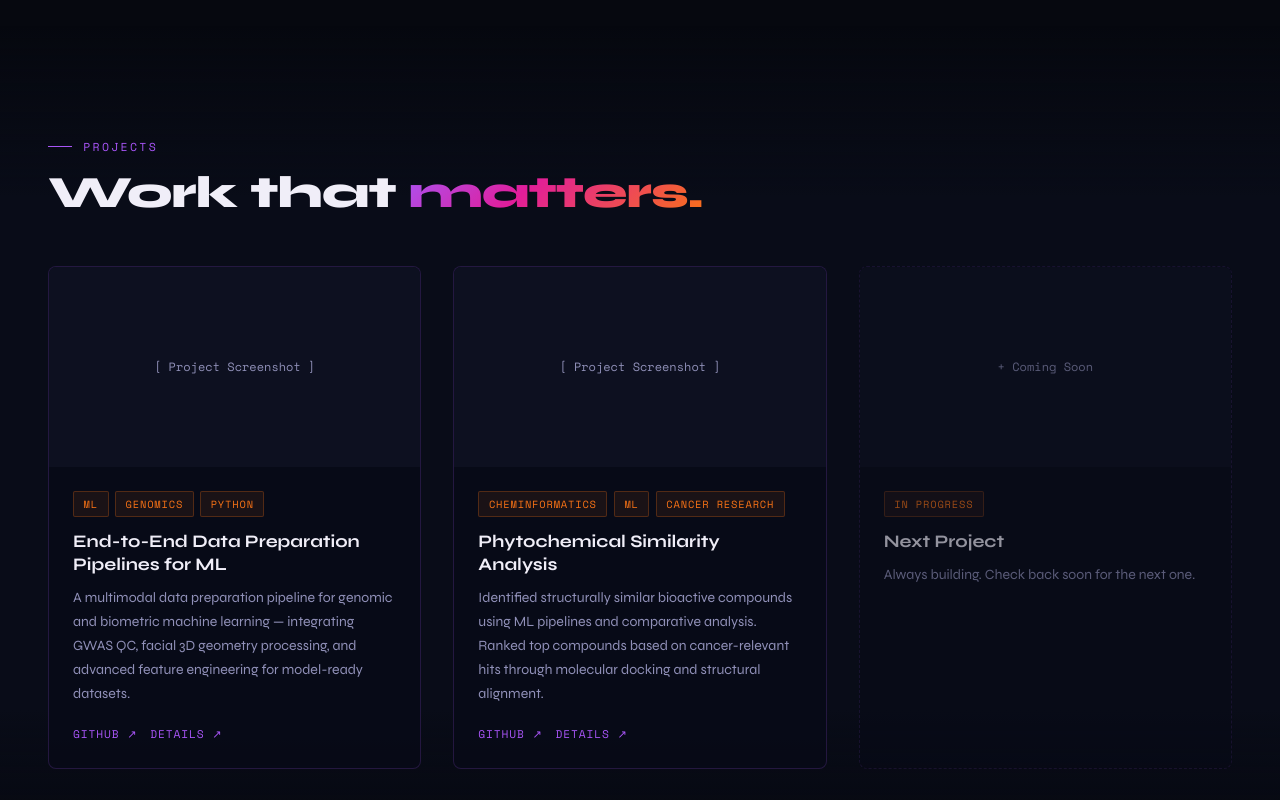
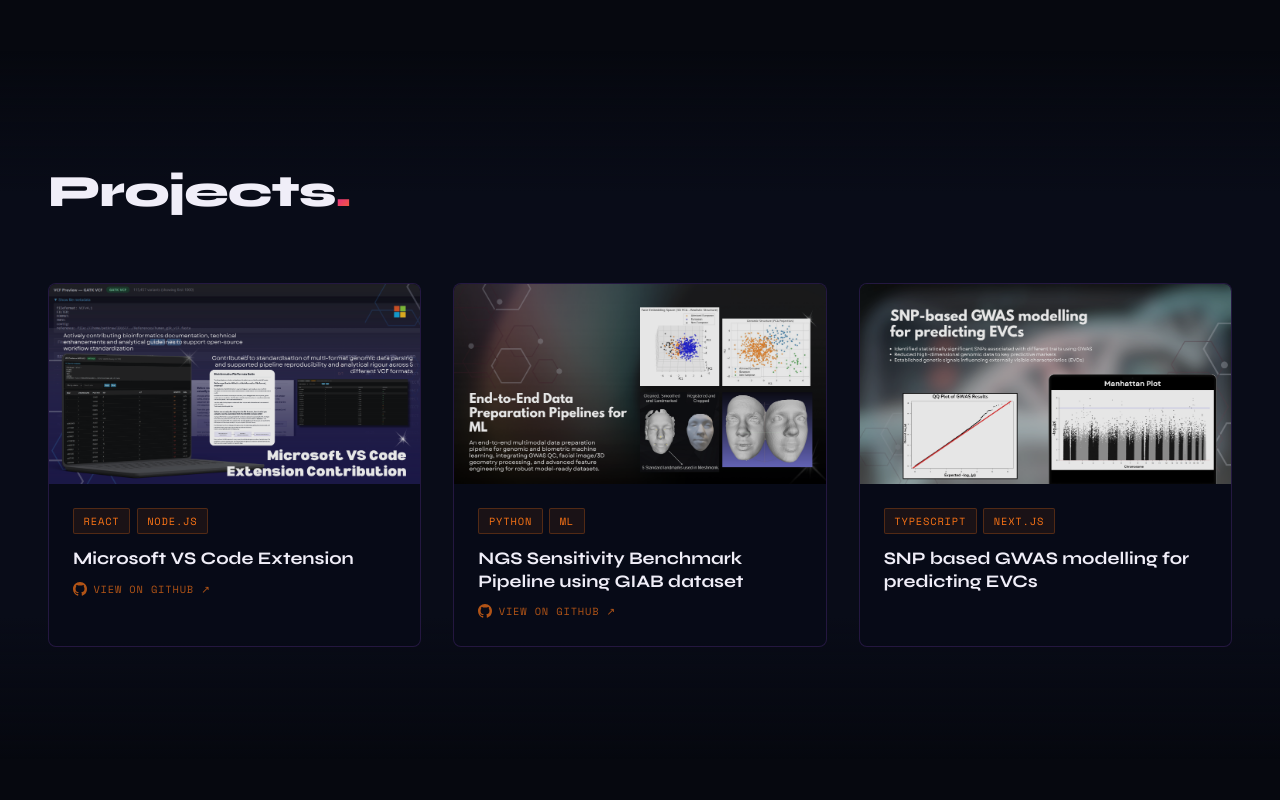
Before and after one commit to fatimasyed10/Portfolio, a plain HTML site: page index.html in a window 1280 px wide. Shown: the part 1500-2300 px from the top of the page. Drawn offline with nearby package versions, Linux system fonts and the light colour scheme.

Commit message:
update portfolio

```diff
--- a/index.html
+++ b/index.html
@@ -168,9 +168,10 @@
  .hero-name {
   font-size: clamp(3.5rem, 6vw, 5.5rem);
   font-weight: 800;
-    line-height: 1.0;
+  line-height: 1.3;
   letter-spacing: -0.02em;
   margin-bottom: 0.4rem;
+  padding-bottom: 0.3em;
 }
   .hero-name .accent {
     background: linear-gradient(135deg, #a855f7 0%, #e11d9a 40%, #f97316 100%);
@@ -272,7 +273,9 @@
   font-weight: 800;
   letter-spacing: -0.02em;
   margin-bottom: 3rem;
-    line-height: 1.1;
+  line-height: 1.3;
+  padding-bottom: 0.3em;
+  overflow: visible;
 }
 
   .about-grid {
@@ -325,12 +328,14 @@
   padding: 7rem 3rem;
   background: linear-gradient(180deg, transparent, var(--bg2) 20%, var(--bg2) 80%, transparent);
 }
+
 .projects-grid {
   display: grid;
   grid-template-columns: repeat(auto-fit, minmax(340px, 1fr));
   gap: 2rem;
   margin-top: 1rem;
 }
+
 .grad-text {
   background: linear-gradient(135deg, #a855f7 0%, #e11d9a 40%, #f97316 100%);
   -webkit-background-clip: text;
@@ -338,14 +343,21 @@
   background-clip: text;
 }
 
+/* ─── CARD BASE ─── */
 .project-card {
   background: var(--card);
   border: 1px solid var(--border);
   border-radius: 8px;
   overflow: hidden;
-    transition: all 0.35s cubic-bezier(0.4,0,0.2,1);
   position: relative;
+  transition: border-color 0.35s cubic-bezier(0.4,0,0.2,1),
+              transform 0.35s cubic-bezier(0.4,0,0.2,1),
+              box-shadow 0.35s cubic-bezier(0.4,0,0.2,1);
+  text-decoration: none;   /* for the <a> linked cards */
+  display: block;
+  color: inherit;
 }
+
 .project-card::before {
   content: '';
   position: absolute;
@@ -354,14 +366,24 @@
   opacity: 0;
   transition: opacity 0.3s;
   pointer-events: none;
+  z-index: 1;
 }
+
 .project-card:hover {
   border-color: #f97316;
   transform: translateY(-6px);
   box-shadow: 0 20px 60px rgba(0,0,0,0.4), 0 0 0 1px rgba(249,115,22,0.4);
 }
+
 .project-card:hover::before { opacity: 1; }
 
+/* ─── INNER WRAPPER ─── */
+.project-card-inner {
+  position: relative;
+  height: 100%;
+}
+
+/* ─── IMAGE ─── */
 .project-img {
   width: 100%;
   height: 200px;
@@ -369,31 +391,81 @@
   object-position: top;
   display: block;
   filter: saturate(0.85) brightness(0.9);
-    transition: filter 0.3s;
+  transition: filter 0.35s;
 }
+
 .project-card:hover .project-img {
   filter: saturate(1) brightness(1);
 }
-  .project-img-placeholder {
-    width: 100%;
-    height: 200px;
-    background: var(--bg3);
-    display: flex;
+
+/* ─── STATIC INFO (visible before hover) ─── */
+.project-static-info {
+  padding: 1.5rem;
+  transition: opacity 0.25s ease, transform 0.3s ease;
+}
+
+.project-card:hover .project-static-info {
+  opacity: 0;
+  transform: translateY(6px);
+  pointer-events: none;
+}
+
+/* ─── HOVER OVERLAY (slides up on hover) ─── */
+.project-hover-overlay {
+  position: absolute;
+  bottom: 0;
+  left: 0;
+  right: 0;
+  padding: 1.5rem;
+  background: linear-gradient(
+    to top,
+    var(--card) 70%,
+    rgba(var(--card-rgb, 15,15,20), 0.92) 100%
+  );
+  transform: translateY(100%);
+  opacity: 0;
+  transition: transform 0.35s cubic-bezier(0.4,0,0.2,1),
+              opacity 0.3s ease;
+  z-index: 2;
+}
+
+.project-card:hover .project-hover-overlay {
+  transform: translateY(0);
+  opacity: 1;
+}
+
+/* ─── GITHUB BADGE (linked cards only) ─── */
+.project-github-badge {
+  display: inline-flex;
   align-items: center;
-    justify-content: center;
-    color: var(--text2);
+  gap: 0.4rem;
   font-family: 'Space Mono', monospace;
-    font-size: 0.75rem;
+  font-size: 0.65rem;
+  letter-spacing: 0.08em;
+  text-transform: uppercase;
+  color: #f97316;
+  margin-top: 0.6rem;
+  opacity: 0.7;
+  transition: opacity 0.2s;
 }
-  .project-body {
-    padding: 1.5rem;
+
+.project-card--linked:hover .project-github-badge {
+  opacity: 1;
 }
+
+/* ─── TAGS ─── */
 .project-tags {
   display: flex;
   flex-wrap: wrap;
   gap: 0.4rem;
   margin-bottom: 0.9rem;
 }
+
+.project-tags--overlay {
+  margin-top: 1rem;
+  margin-bottom: 0.6rem;
+}
+
 .tag {
   font-family: 'Space Mono', monospace;
   font-size: 0.65rem;
@@ -405,28 +477,34 @@
   color: #f97316;
   border: 1px solid rgba(249,115,22,0.25);
 }
+
 [data-theme="light"] .tag {
   background: rgba(249,115,22,0.08);
   color: #c2510a;
   border-color: rgba(249,115,22,0.3);
 }
+
+/* ─── TEXT ─── */
 .project-title {
   font-size: 1.1rem;
   font-weight: 700;
-    margin-bottom: 0.6rem;
   color: var(--text);
   line-height: 1.3;
 }
+
 .project-desc {
   font-size: 0.88rem;
   color: var(--text2);
   line-height: 1.7;
-    margin-bottom: 1.2rem;
 }
+
+/* ─── LINKS (in template card overlay) ─── */
 .project-links {
   display: flex;
   gap: 0.8rem;
+  margin-top: 0.8rem;
 }
+
 .project-link {
   font-family: 'Space Mono', monospace;
   font-size: 0.7rem;
@@ -438,6 +516,7 @@
   transition: border-color 0.2s;
   padding-bottom: 1px;
 }
+
 .project-link:hover { border-color: var(--accent); }
 
   /* ─── SERVICES ─── */
@@ -717,7 +796,7 @@
 <section id="about">
   <div class="section-inner">
     <div class="section-label reveal">About Me</div>
-    <h2 class="section-title reveal">Not just a scientist.<br>A <span class="grad-text">code-wielding</span> one.</h2>
+   <h2 class="section-title reveal" style="overflow:visible; padding-bottom:0.15em">Not just a scientist.<br>A <span class="grad-text">code-wielding</span> one.</h2>
     <div class="about-grid">
       <div class="about-bio reveal">
         <p>I'm <strong>Fatima</strong> — a bioinformatics student with a love for the intersection of genomics, machine learning, and computational biology. I believe the most exciting discoveries don't happen in labs alone — they happen when biology speaks in data.</p>
@@ -745,61 +824,99 @@
   </div>
 </section>
 
-<!-- Projects -->
+<!-- ─── PROJECTS SECTION ─── -->
 <section id="projects">
-  <div class="section-inner">
-    <div class="section-label reveal">Projects</div>
-    <h2 class="section-title reveal">Work that <span class="grad-text">matters.</span></h2>
+  <div class="section-header">
+    <h2 class="section-title">Projects<span class="grad-text">.</span></h2>
+  </div>
+
   <div class="projects-grid">
 
-      <div class="project-card reveal">
-        <img src="9.png" alt="ML Data Pipeline" class="project-img" onerror="this.style.display='none';this.nextElementSibling.style.display='flex'">
-        <div class="project-img-placeholder" style="display:none">[ Project Screenshot ]</div>
-        <div class="project-body">
+    <!-- GITHUB-LINKED CARD 1 -->
+    <a class="project-card project-card--linked" href="https://github.com/fatimasyed10/BioDataHub" target="_blank" rel="noopener">
+      <div class="project-card-inner">
+        <img src="images/6.png" alt="Project One" class="project-img" />
+        <div class="project-static-info">
           <div class="project-tags">
+            <span class="tag">React</span>
+            <span class="tag">Node.js</span>
+          </div>
+          <h3 class="project-title">Microsoft VS Code Extension</h3>
+          <div class="project-github-badge">
+            <svg width="14" height="14" viewBox="0 0 24 24" fill="currentColor"><path d="M12 0C5.37 0 0 5.37 0 12c0 5.31 3.435 9.795 8.205 11.385.6.105.825-.255.825-.57 0-.285-.015-1.23-.015-2.235-3.015.555-3.795-.735-4.035-1.41-.135-.345-.72-1.41-1.23-1.695-.42-.225-1.02-.78-.015-.795.945-.015 1.62.87 1.845 1.23 1.08 1.815 2.805 1.305 3.495.99.105-.78.42-1.305.765-1.605-2.67-.3-5.46-1.335-5.46-5.925 0-1.305.465-2.385 1.23-3.225-.12-.3-.54-1.53.12-3.18 0 0 1.005-.315 3.3 1.23.96-.27 1.98-.405 3-.405s2.04.135 3 .405c2.295-1.56 3.3-1.23 3.3-1.23.66 1.65.24 2.88.12 3.18.765.84 1.23 1.905 1.23 3.225 0 4.605-2.805 5.625-5.475 5.925.435.375.81 1.095.81 2.22 0 1.605-.015 2.895-.015 3.3 0 .315.225.69.825.57A12.02 12.02 0 0024 12c0-6.63-5.37-12-12-12z"/></svg>
+            View on GitHub ↗
+          </div>
+        </div>
+        <div class="project-hover-overlay">
+          <p class="project-desc">
+Developed and integrated a VCF parser for 5 different real word VCF formats for better data handling in the BioDataHub VS Code extension
+Constructed a Bioinformatics beginner guide for non-biologists and beginners to navigate common genomics file fomats
+Actively contributing to further documentation and technical improvements.
+</p>
+          <div class="project-tags project-tags--overlay">
+            <span class="tag">React</span>
+            <span class="tag">Node.js</span>
+          </div>
+        </div>
+      </div>
+    </a>
+
+    <!-- GITHUB-LINKED CARD 2 -->
+    <a class="project-card project-card--linked" href="https://github.com/fatimasyed10/NGS-Sensitivity-Benchmark" target="_blank" rel="noopener">
+      <div class="project-card-inner">
+        <img src="images/9.png" alt="Project Two" class="project-img" />
+        <div class="project-static-info">
+          <div class="project-tags">
+            <span class="tag">Python</span>
             <span class="tag">ML</span>
-            <span class="tag">Genomics</span>
+          </div>
+          <h3 class="project-title">NGS Sensitivity Benchmark Pipeline using GIAB dataset</h3>
+          <div class="project-github-badge">
+            <svg width="14" height="14" viewBox="0 0 24 24" fill="currentColor"><path d="M12 0C5.37 0 0 5.37 0 12c0 5.31 3.435 9.795 8.205 11.385.6.105.825-.255.825-.57 0-.285-.015-1.23-.015-2.235-3.015.555-3.795-.735-4.035-1.41-.135-.345-.72-1.41-1.23-1.695-.42-.225-1.02-.78-.015-.795.945-.015 1.62.87 1.845 1.23 1.08 1.815 2.805 1.305 3.495.99.105-.78.42-1.305.765-1.605-2.67-.3-5.46-1.335-5.46-5.925 0-1.305.465-2.385 1.23-3.225-.12-.3-.54-1.53.12-3.18 0 0 1.005-.315 3.3 1.23.96-.27 1.98-.405 3-.405s2.04.135 3 .405c2.295-1.56 3.3-1.23 3.3-1.23.66 1.65.24 2.88.12 3.18.765.84 1.23 1.905 1.23 3.225 0 4.605-2.805 5.625-5.475 5.925.435.375.81 1.095.81 2.22 0 1.605-.015 2.895-.015 3.3 0 .315.225.69.825.57A12.02 12.02 0 0024 12c0-6.63-5.37-12-12-12z"/></svg>
+            View on GitHub ↗
+          </div>
+        </div>
+        <div class="project-hover-overlay">
+          <p class="project-desc">
+End-to-end NGS analytical sensitivity & specificity pipeline using GIAB benchmarking data.
+Calculates TP/FP/FN at 1%, 3% and 5% VAF cutoffs with liftover, BED intersection and figures.
+</p>
+          <div class="project-tags project-tags--overlay">
             <span class="tag">Python</span>
+            <span class="tag">ML</span>
           </div>
-          <h3 class="project-title">End-to-End Data Preparation Pipelines for ML</h3>
-          <p class="project-desc">A multimodal data preparation pipeline for genomic and biometric machine learning — integrating GWAS QC, facial 3D geometry processing, and advanced feature engineering for model-ready datasets.</p>
+        </div>
+      </div>
+    </a>
+
+    <!-- ─── TEMPLATE CARD (no link, copy-paste this for other projects) ─── -->
+    <div class="project-card">
+      <div class="project-card-inner">
+        <img src="images/7.png" alt="Project Three" class="project-img" />
+        <div class="project-static-info">
+          <div class="project-tags">
+            <span class="tag">TypeScript</span>
+            <span class="tag">Next.js</span>
+          </div>
+          <h3 class="project-title">SNP based GWAS modelling for predicting EVCs</h3>
+        </div>
+        <div class="project-hover-overlay">
+          <p class="project-desc">What does this do? Why did you build it? What was the hardest part? Keep it specific and honest — this is the hook that makes someone want to talk to you about it.</p>
+          <div class="project-tags project-tags--overlay">
+            <span class="tag">TypeScript</span>
+            <span class="tag">Next.js</span>
+          </div>
           <div class="project-links">
-            <a href="#" class="project-link">GitHub ↗</a>
-            <a href="#" class="project-link">Details ↗</a>
+            <a href="#" class="project-link" onclick="event.stopPropagation()">GitHub ↗</a>
+            <a href="#" class="project-link" onclick="event.stopPropagation()">Live ↗</a>
+          </div>
         </div>
       </div>
     </div>
 
-      <div class="project-card reveal">
-        <img src="10.png" alt="Phytochemical Analysis" class="project-img" onerror="this.style.display='none';this.nextElementSibling.style.display='flex'">
-        <div class="project-img-placeholder" style="display:none">[ Project Screenshot ]</div>
-        <div class="project-body">
-          <div class="project-tags">
-            <span class="tag">Cheminformatics</span>
-            <span class="tag">ML</span>
-            <span class="tag">Cancer Research</span>
-          </div>
-          <h3 class="project-title">Phytochemical Similarity Analysis</h3>
-          <p class="project-desc">Identified structurally similar bioactive compounds using ML pipelines and comparative analysis. Ranked top compounds based on cancer-relevant hits through molecular docking and structural alignment.</p>
-          <div class="project-links">
-            <a href="#" class="project-link">GitHub ↗</a>
-            <a href="#" class="project-link">Details ↗</a>
-          </div>
-        </div>
-      </div>
-
-      <div class="project-card reveal" style="border-style: dashed; opacity: 0.6; cursor: default;">
-        <div class="project-img-placeholder">+ Coming Soon</div>
-        <div class="project-body">
-          <div class="project-tags"><span class="tag">In Progress</span></div>
-          <h3 class="project-title">Next Project</h3>
-          <p class="project-desc">Always building. Check back soon for the next one.</p>
-        </div>
-      </div>
-
-    </div>
   </div>
 </section>
+
 
 <!-- Services -->
 <section id="services">
```
Also changed, not shown: images/12.png (added), images/6.png (added), images/7.png (added), images/8.png (added), images/9.png (added), 2 other files. Lines whose indentation alone changed are shown as unchanged.
